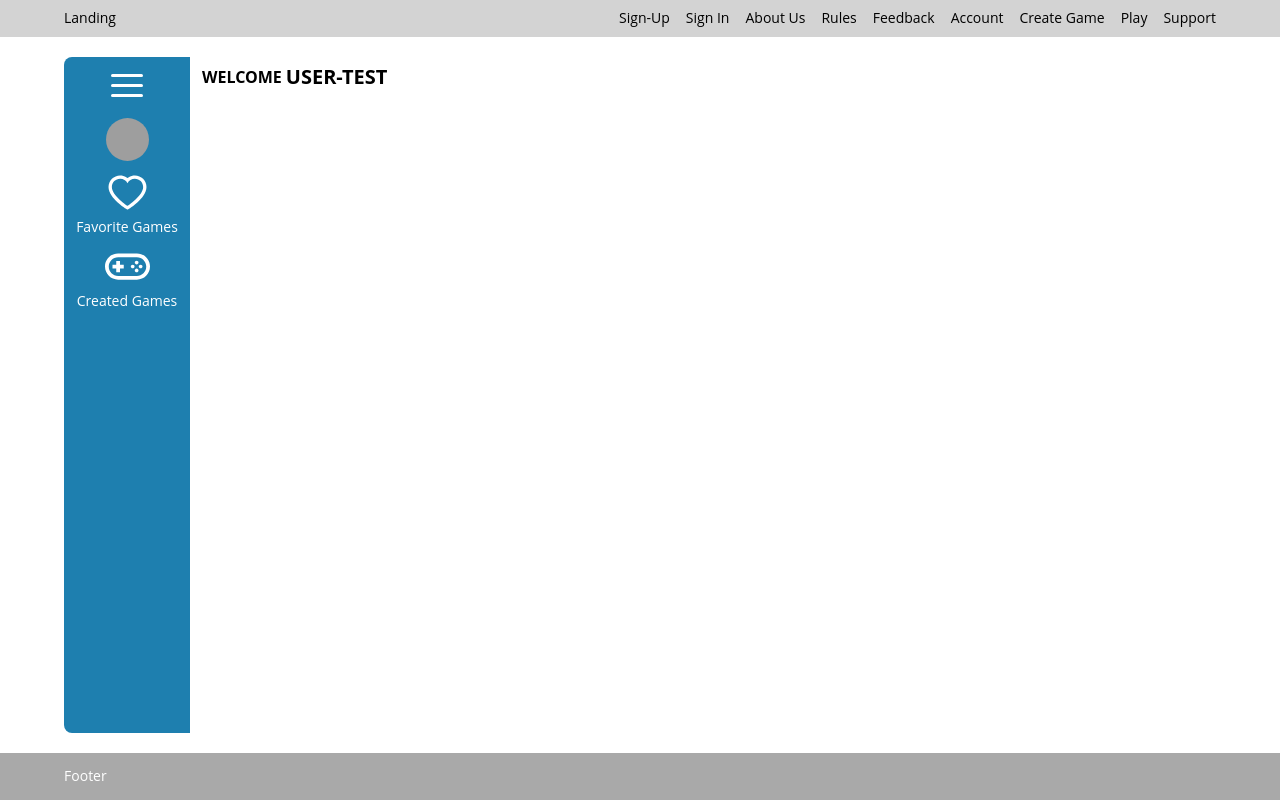
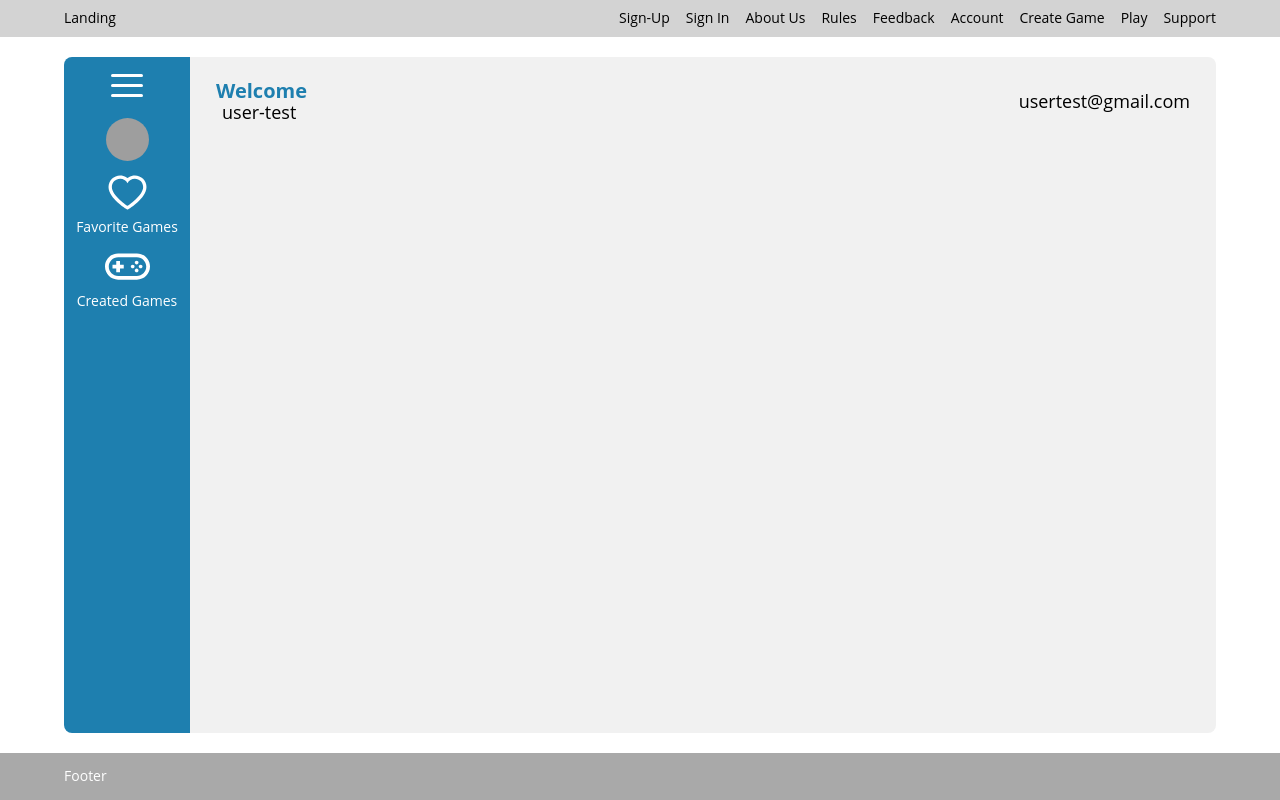
Before and after one commit to samuraijane/leopardy, a React app in the folder react-ui/: page /account in a window 1280 px wide. Built offline with nearby package versions, Linux system fonts and the light colour scheme; grey boxes are pictures that could not be loaded.

Commit message:
add gmail to the dashboard

```diff
--- a/react-ui/components/account-sidebar/views/dashboard.tsx
+++ b/react-ui/components/account-sidebar/views/dashboard.tsx
@@ -16,12 +16,21 @@ interface UserDataProps {
     userData: DashboardProps
 }
 
+interface EmailProp {
+    email: string
+}
+
 const Dashboard: React.FC<UserDataProps> = ({ userData }): JSX.Element => {
   return (
     <Container>
       <Wrapper>
-        <WelcomeText />
-        <UsernameText user={userData.username} />
+        <ColumnContainer>
+            <WelcomeText />
+            <UsernameText user={userData.username} />
+        </ColumnContainer>
+        <ColumnContainer>
+            <EmailText email={userData.email}/>
+        </ColumnContainer>
       </Wrapper>
     </Container>
   )
@@ -33,29 +42,50 @@ const Container = styled.div`
   height: 100%;
   padding: 12px;
   border-left: 4px;
+  background: #f1f1f1;
+  border-bottom-right-radius: 8px;
+  border-top-right-radius: 8px;
 `
 
 const Wrapper = styled.div`
   display: flex;
   flex-direction: row;
-  gap: 4px;
-  font-size: 16px;
-  text-transform: uppercase;
+  justify-content: space-between;
+  align-items: center;
+  font-size: 20px;
+  text-transform: capitalize;
   color: #000;
+  padding: 14px;
 `
 
 const Welcome = styled.h1`
-
+  color: #1e7faf;
 `
 const WelcomeText = () => {
   return <Welcome>Welcome</Welcome>
 }
 
 const Username = styled.span`
-  font-weight: bold;
-  font-size: 20px;
+  font-size: 18px;
+  text-transform: lowercase;
+  margin-left: 6px;
 `
 
 const UsernameText = ({ user }: UsernameProp) => {
   return <Username>{user}</Username>
 }
+
+const ColumnContainer = styled.div`
+    display: flex;
+    flex-direction: column;
+    gap: 4px;
+`
+
+const Email = styled.span`
+    text-transform: lowercase;
+    font-size: 18px;
+
+`
+const EmailText = ({email}: EmailProp) => {
+    return <Email>{email}</Email>
+}
```
